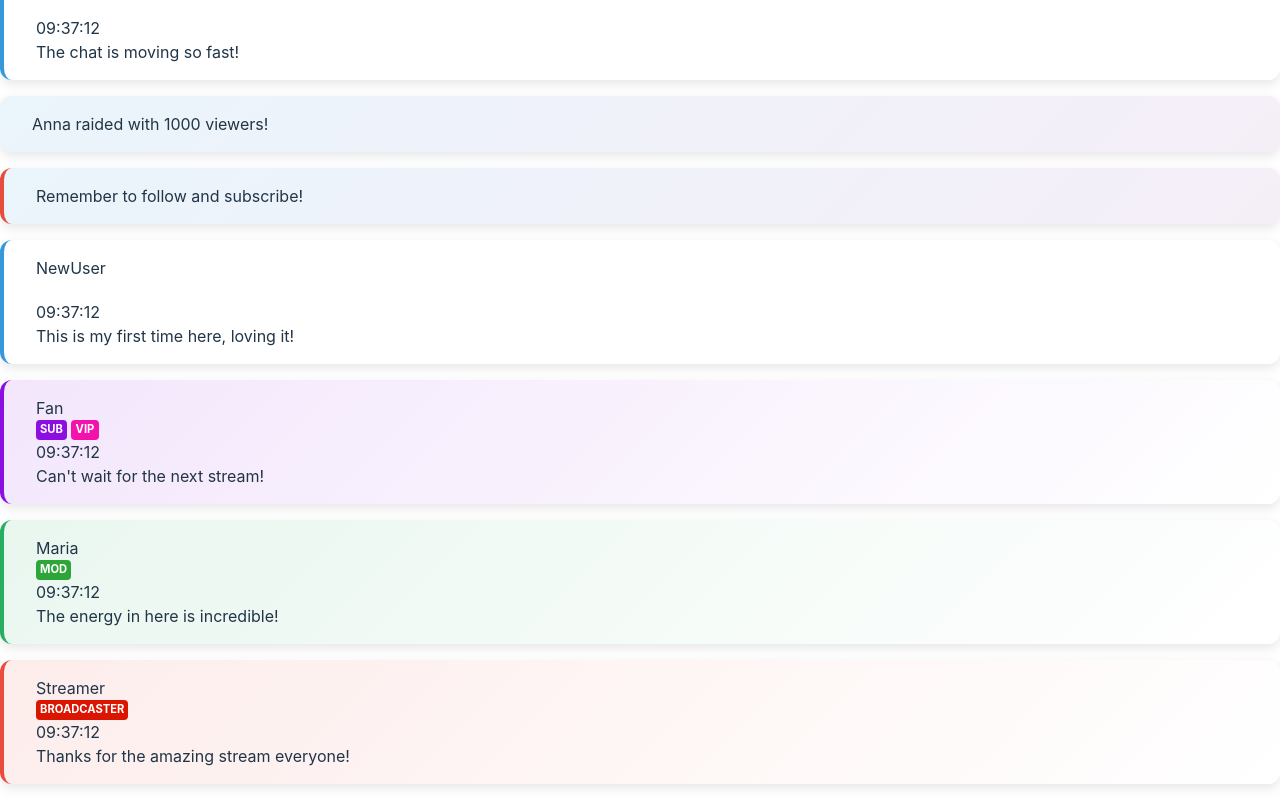
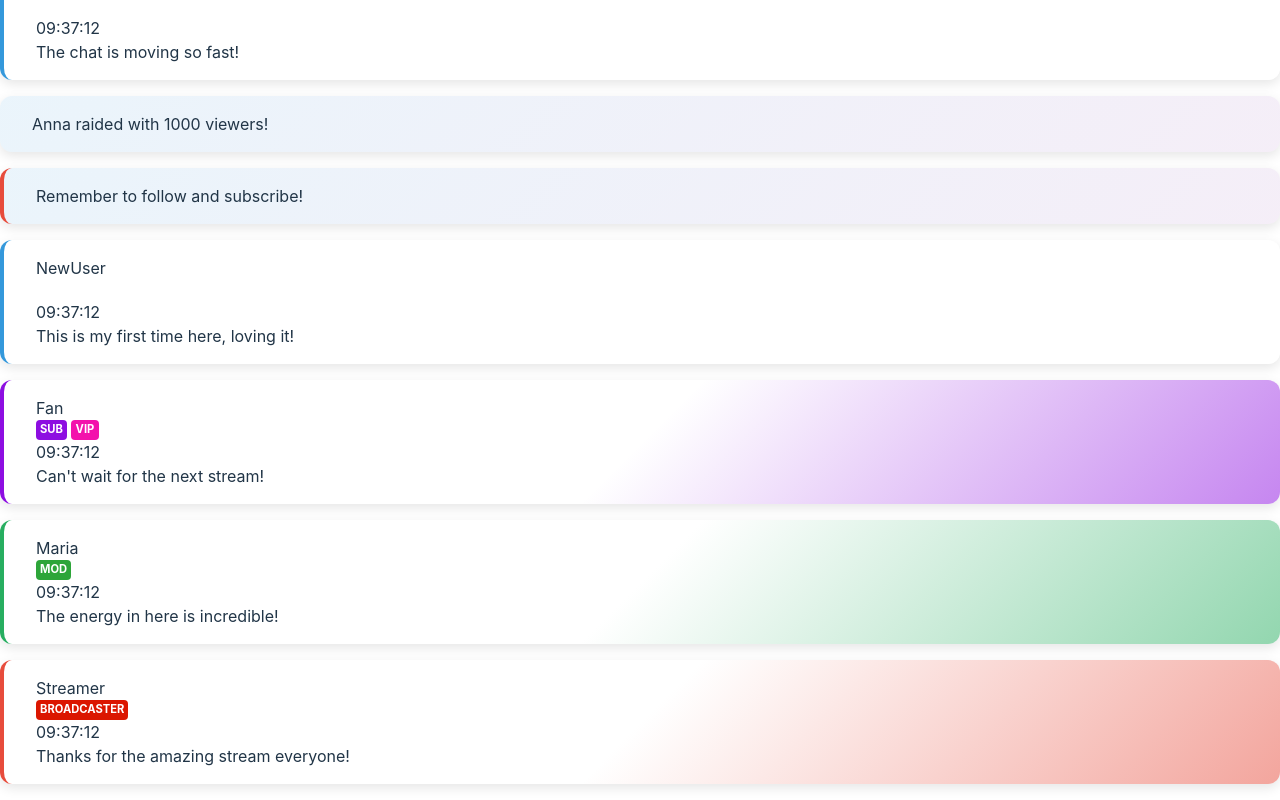
Before and after one commit to doncasper/tchat, a React (Vite) app: page / in a window 1280 px wide. Built offline with nearby package versions, Linux system fonts and the light colour scheme.

Commit message:
Fixed colors for specified user types

```diff
--- a/src/themes/default/Message.module.css
+++ b/src/themes/default/Message.module.css
@@ -98,7 +98,7 @@
 
 .message-time {
   font-size: 0.8rem;
-  color: #7f8c8d;
+  color: #8e8e8e;
 }
 
 .message-content {
@@ -111,17 +111,26 @@
 /* Special styling for broadcaster messages */
 .message:has(.badge[title="broadcaster"]) {
   border-left-color: #e74c3c;
-  background: linear-gradient(135deg, rgba(231, 76, 60, 0.1) 0%, rgba(255, 255, 255, 0.9) 100%);
+  background: linear-gradient(135deg, rgba(255, 255, 255, 1) 50%, rgba(231, 76, 60, 0.5) 100%);
+}
+.message:has(.badge[title="broadcaster"]) .message-time {
+  color: #7b291f;
 }
 
 /* Special styling for moderator messages */
 .message:has(.badge[title="moderator"]) {
   border-left-color: #27ae60;
-  background: linear-gradient(135deg, rgba(39, 174, 96, 0.1) 0%, rgba(255, 255, 255, 0.9) 100%);
+  background: linear-gradient(135deg, rgba(255, 255, 255, 1) 50%, rgba(39, 174, 96, 0.5) 100%);
+}
+.message:has(.badge[title="moderator"]) .message-time {
+  color: #196e3d;
 }
 
 /* Special styling for subscriber messages */
 .message:has(.badge[title="subscriber"]) {
   border-left-color: #8d0ee1;
-  background: linear-gradient(135deg, rgba(141, 14, 225, 0.1) 0%, rgba(255, 255, 255, 0.9) 100%);
+  background: linear-gradient(135deg, rgba(255, 255, 255, 1) 50%, rgba(141, 14, 225, 0.5) 100%);
 }
+.message:has(.badge[title="subscriber"]) .message-time {
+  color: #6a17a2;
+}
--- a/src/themes/default/Message.tsx
+++ b/src/themes/default/Message.tsx
@@ -13,7 +13,7 @@ const Message: ThemeComponent = {
             <span className={styles.authorName}>{message.author}</span>
             <div className={styles.badges}>
               {message.badges?.map((badge: string, index: number) => (
-                <span key={index} className={`${styles.badge} ${styles[badge] || badge}`} title={badge}>
+                <span key={index} className={`${styles.badge} ${styles[badge]}`} title={badge}>
                   {getBadgeText(badge)}
                 </span>
               ))}
```
